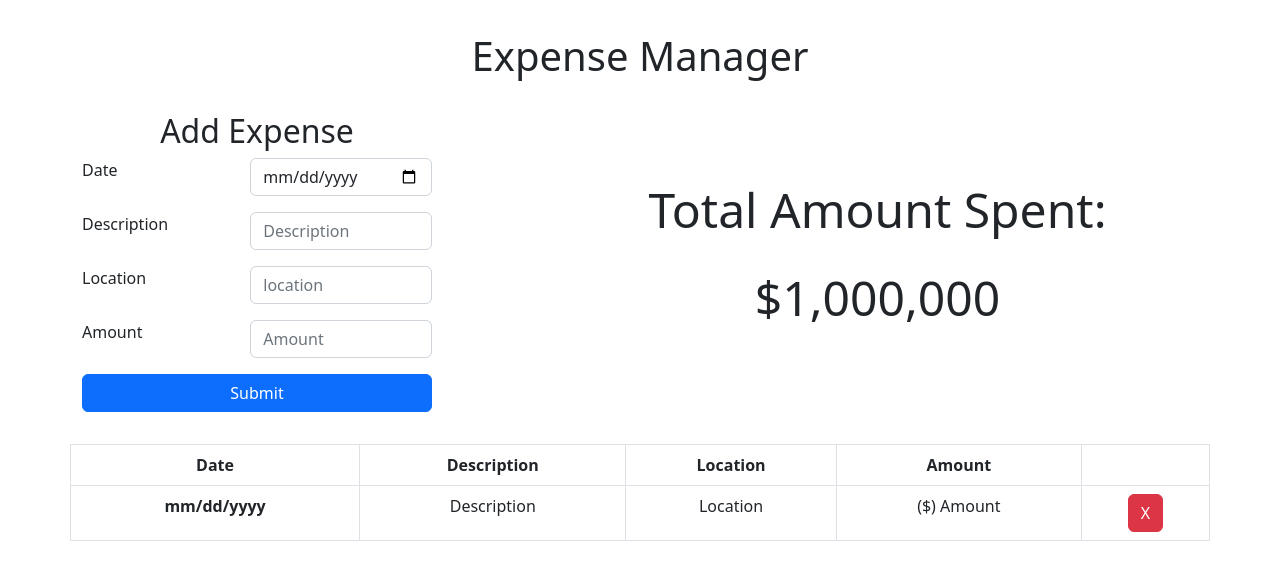
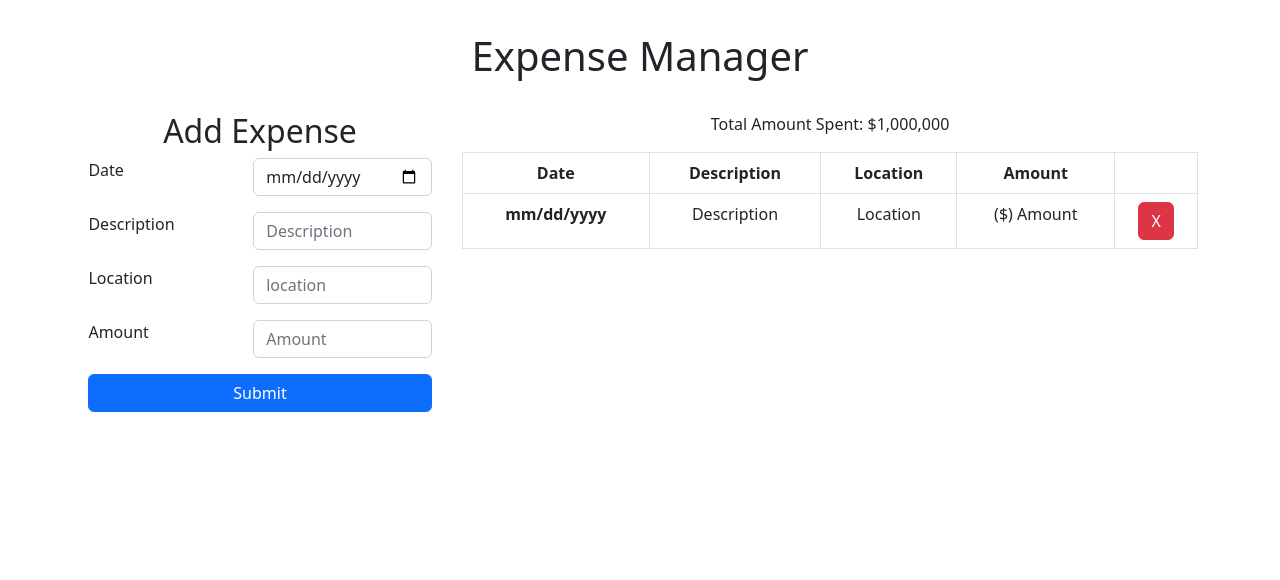
Before and after one commit to VirtualVasquez/ExpenseTracker, a React (Create React App) app: page / in a window 1280 px wide. Shown: the top 580 px of the page. Built offline with nearby package versions, Linux system fonts and the light colour scheme.

Commit message:
restructured wireframe to be more streamlined

```diff
--- a/src/App.js
+++ b/src/App.js
@@ -3,12 +3,18 @@ import './App.scss';
 function App() {
   return (
     <div className="App">
+
       <header className="App-header">
         <h1>Expense Manager</h1>
       </header>
+
       <body className="container">
-        <div className="row row-one">
-          <form className="col col-md-5">
+
+        <div className="row">
+
+          <div className="col col-md-4 col-sm-12 form-column">
+            <form>
+
               <h2>Add Expense</h2>
               <div className="form-group">
                 <label for="date">Date</label>
@@ -37,15 +43,14 @@ function App() {
               <button type="submit" class="btn btn-primary">Submit</button>
 
             </form>
-          <div className="col col-md-7" id="totalColumn">
-            <div>
-            <p>Total Amount Spent:</p>
-            <p id="totalCost">$1,000,000</p>
           </div>
 
+          <div className="col col-md-8 col-sm-12">
+
+            <div>
+              <p>Total Amount Spent: $1,000,000</p>
             </div>
-        </div>
-        <div className="row table-container">
+
             <table class="table table-bordered">
               <thead>
                 <tr>
@@ -66,6 +71,8 @@ function App() {
                 </tr>
               </tbody>
             </table>
+
+          </div>
         </div>
       </body>
     </div>
--- a/src/App.scss
+++ b/src/App.scss
@@ -8,12 +8,12 @@
   margin: 2rem 0;
 }
 
-.row-one{
+.form-column{
+
+  display: flex;
+  justify-content: center;
+  form{
     margin-bottom: 2rem;
-}
-
-
-form{
     > *{
      max-width: 350px;
      display: flex;
@@ -31,13 +31,9 @@ form{
        display: flex;
      }
    }
+}
 
-#totalColumn{
-  font-size: 3rem;
-  display:flex;
-  justify-content: space-around;
-  align-items: center;
-}
+
 
 .table-container{
   margin-top: 2rem;
```
Lines whose indentation alone changed are shown as unchanged.
